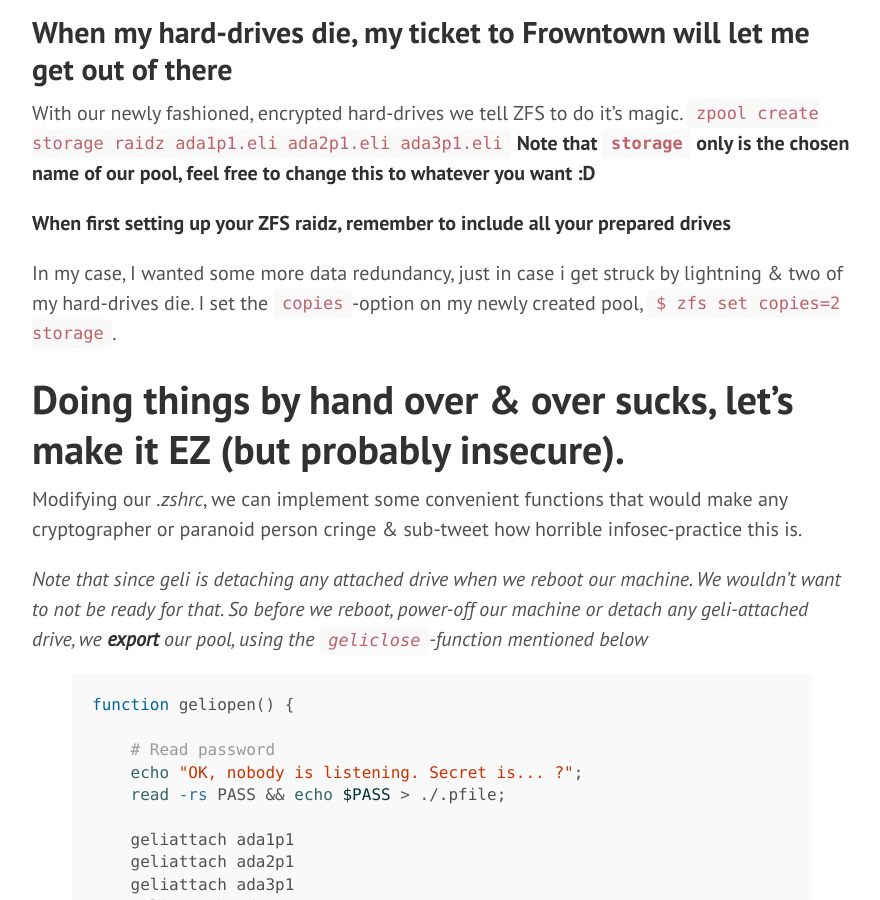
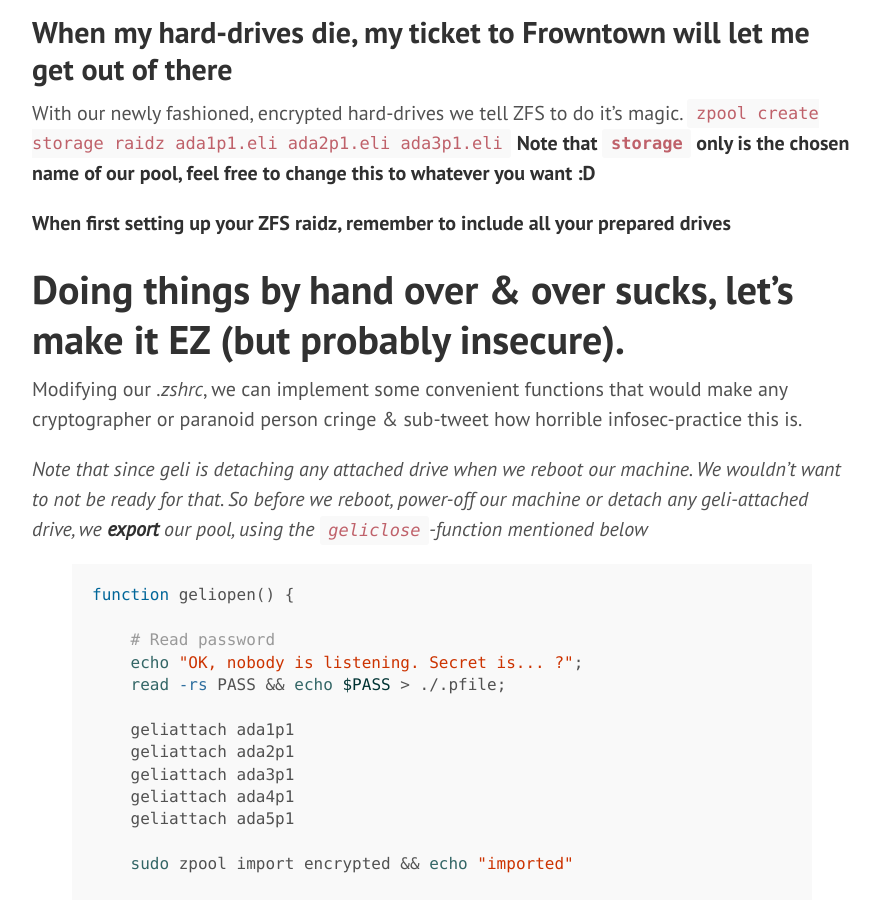
Before and after one commit to jonatanhal/jonatanhal.github.io, a Jekyll site: the page built from _posts/2014-10-22-Encrypted-ZFS-on-FreeBSD-using-GELI.markdown, in a window 1280 px wide and 900 px high, scrolled down 2819 px. Shown: the whole window, without its empty margins (68-948 px from the left). Built offline with Jekyll 4.4.1, drawn with Linux system fonts in a browser that asks for light colours.

Commit message:
removed copies=2 thing

```diff
--- a/_posts/2014-10-22-Encrypted-ZFS-on-FreeBSD-using-GELI.markdown
+++ b/_posts/2014-10-22-Encrypted-ZFS-on-FreeBSD-using-GELI.markdown
@@ -104,10 +104,6 @@ you want :D**
 
 **When first setting up your ZFS raidz, remember to include all your prepared drives**
 
-In my case, I wanted some more data redundancy, just in case i get struck by lightning &
-two of my hard-drives die. I set the `copies`-option on my newly created pool,
-`$ zfs set copies=2 storage`.
-
 # Doing things by hand over & over sucks, let's make it EZ (but probably insecure).
 Modifying our *.zshrc*, we can implement some convenient functions that would make
 any cryptographer or paranoid person cringe & sub-tweet how horrible infosec-practice this is.
```
